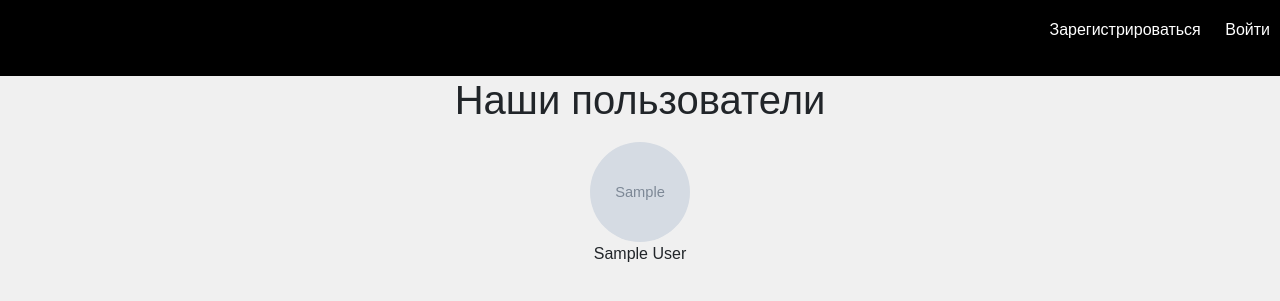
After one commit to DanilaDool/Messager2, a Rails app: page /friendship in a window 1280 px wide. The commit adds this page. Shown: the top 301 px of the page. Run offline with Rails 7, Linux system fonts and the light colour scheme; tables that the repository leaves empty hold one stand-in row (values such as "Sample post"); grey boxes marked "Sample" are stand-in pictures; parts of the project's set-up code (start-up, migrations or seed data) failed here and were passed over; some libraries are stand-ins or nearby versions.

Commit message:
initial2

```diff
--- a/app/controllers/friendships_controller.rb
+++ b/app/controllers/friendships_controller.rb
@@ -1,2 +1,6 @@
 class FriendshipsController < ApplicationController
+  def show
+    @users = User.all
+    @current_user = current_user
+  end
 end
--- a/app/controllers/users_controller.rb
+++ b/app/controllers/users_controller.rb
@@ -1,5 +1,5 @@
 class UsersController < ApplicationController
-  before_action :authenticate_user!
+
   def show
     @user = current_user
   end
--- a/app/models/user.rb
+++ b/app/models/user.rb
@@ -5,5 +5,5 @@ class User < ApplicationRecord
          :recoverable, :rememberable, :validatable
 
   mount_uploader :avatar, AvatarUploader
-  followability
+
 end
--- /dev/null
+++ b/app/views/friendships/show.html.erb
@@ -0,0 +1,19 @@
+<div class="content-wrapper buffer-both text-center">
+  <div class="buffer-both">
+    <h1 class="title-medium">Наши пользователи</h1>
+  </div>
+  <div class="user-avatars-container" style="display: flex; flex-wrap: wrap; justify-content: center;">
+    <% @users.each do |user| %>
+      <div class="users-list-item">
+        <div class="user-image-div user-image-div-small" style="margin: 10px;">
+          <% if user.avatar? %>
+            <%= image_tag user.avatar.thumb.url, alt: "#{user.name}'s аватар", class: "rounded-avatar" %>
+          <% else %>
+            <img src="https://encrypted-tbn0.gstatic.com/images?q=tbn:ANd9GcRCSiylwVA6PW_GnlrPL-UmN7zPcmtnzPqXSVExvXbpPQ&s" alt="заглушка" class="rounded-avatar" height="100px" width="100px">
+          <% end %>
+          <p><%= user.name %></p>
+        </div>
+      </div>
+    <% end %>
+  </div>
+</div>
--- a/app/views/layouts/application.html.erb
+++ b/app/views/layouts/application.html.erb
@@ -17,8 +17,8 @@
     <ul>
       <% if current_user %>
         <li><a href="/">Главная</a></li>
-        <li><a href="users">Мой Профиль</a></li>
-        <li><a href="friendships/show">Найти Друзей</a></li>
+        <li><%= link_to 'Профиль', user_profile_path(current_user) %></li>
+        <li><a href="friendship">Найти Друзей</a></li>
         <li><a href="#w">Друзья</a></li>
       <% else %>
         <li><a href="users/sign_up">Зарегистрироваться</a></li>
--- a/app/views/users/show.html.erb
+++ b/app/views/users/show.html.erb
@@ -11,6 +11,7 @@
     <% end %>
     <h1><%= current_user.name %></h1>
     <p><%= current_user.descriptions %></p>
+
     <%= link_to 'Редактировать профиль', edit_user_path(current_user), class: 'btn' %>
   </section>
 </main>
--- a/config/routes.rb
+++ b/config/routes.rb
@@ -1,9 +1,13 @@
 Rails.application.routes.draw do
+
+  get 'users/:id', to: 'users#show', as: :user_profile
+
   root 'home#show'
 
   devise_for :users
 
+  resource :friendships
   resource :user, only: [:edit, :update]
 
-  get 'users', to: 'users#show', as: :user_profile
+  get 'friendship', to: 'friendships#show', as: :friendship
 end
```
Also changed, not shown: db/schema.rb, 2 other files.
